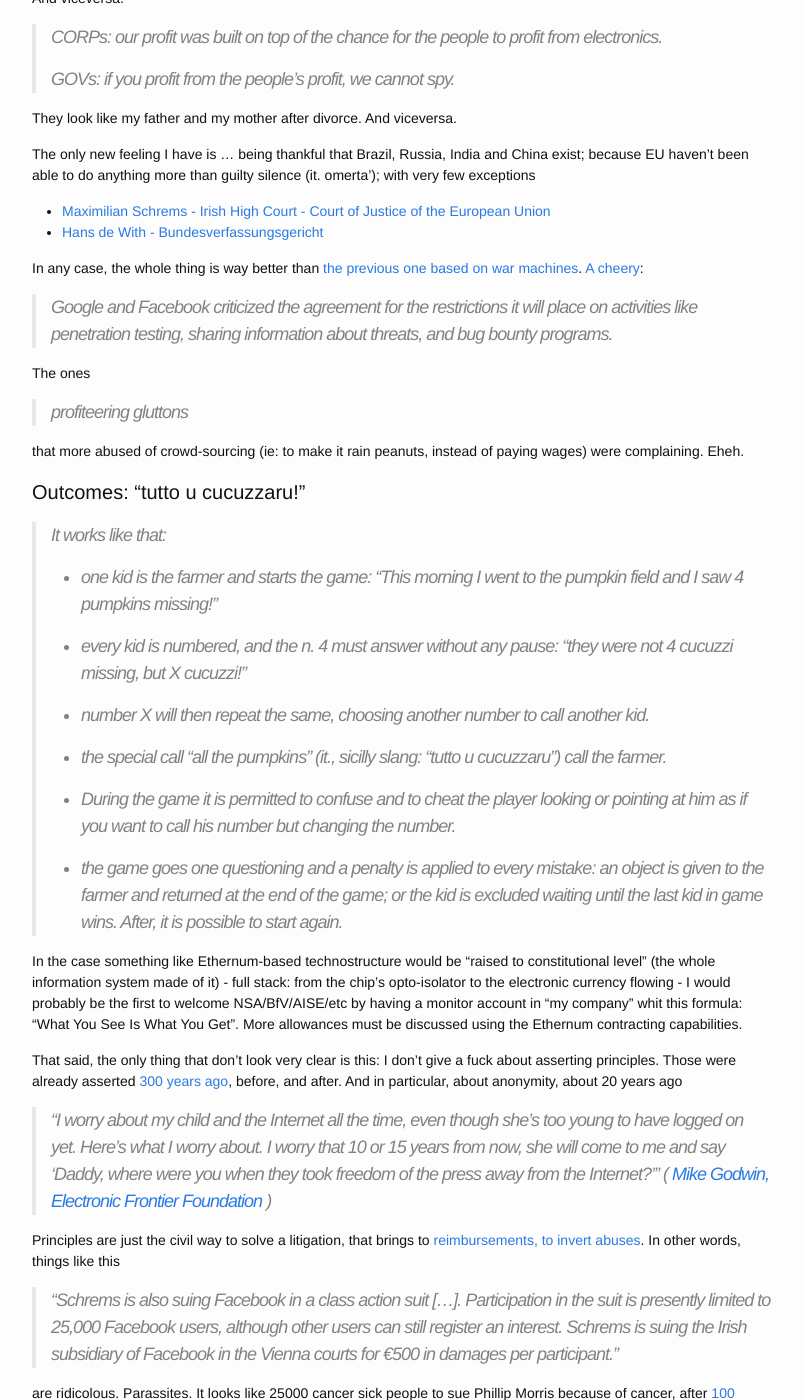
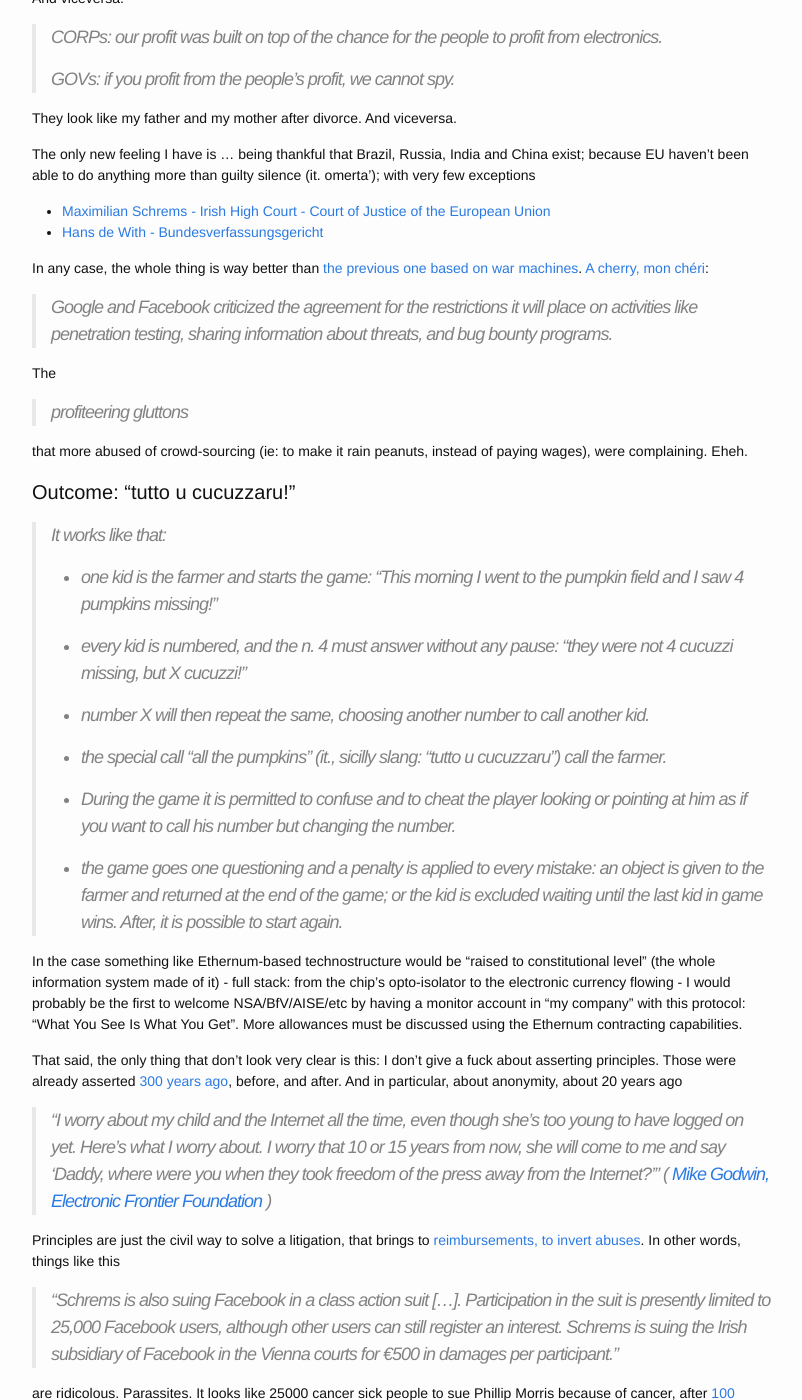
Before and after one commit to rootkovska/rootkovska.github.io, a Jekyll site: the page built from _posts/2015-12-27-PastaCiccia.md, in a window 1280 px wide and 1400 px high, scrolled down 3467 px. Shown: the whole window, without its empty margins (238-1040 px from the left). Built offline with Jekyll 4.4.1, drawn with Linux system fonts in a browser that asks for light colours; Markdown is read by kramdown in place of the engine named in the settings; some of the changed text lies outside the part shown.

Commit message:
Fix PastaCiccia

```diff
--- a/_posts/2015-12-27-PastaCiccia.md
+++ b/_posts/2015-12-27-PastaCiccia.md
@@ -101,17 +101,17 @@ The only new feeling I have is ... being thankful that Brazil, Russia, India and
 * [Maximilian Schrems - Irish High Court - Court of Justice of the European Union](https://en.wikipedia.org/wiki/Max_Schrems#.27Europe_v_Facebook.27_lawsuit)
 * [Hans de With - Bundesverfassungsgericht](http://www.ip-watch.org/2015/12/02/german-intelligence-services-oversight-body-files-action-against-government/)
 
-In any case, the whole thing is way better than [the previous one based on war machines](https://en.wikipedia.org/wiki/Wassenaar_Arrangement). [A cheery](https://en.wikipedia.org/wiki/Wassenaar_Arrangement#2013_Amendments):
+In any case, the whole thing is way better than [the previous one based on war machines](https://en.wikipedia.org/wiki/Wassenaar_Arrangement). [A cherry, mon chéri](https://en.wikipedia.org/wiki/Wassenaar_Arrangement#2013_Amendments):
 
 >  Google and Facebook criticized the agreement for the restrictions it will place on activities like penetration testing, sharing information about threats, and bug bounty programs.
 
-The ones
+The
 
 > profiteering gluttons
 
-that more abused of crowd-sourcing (ie: to make it rain peanuts, instead of paying wages) were complaining. Eheh.
+that more abused of crowd-sourcing (ie: to make it rain peanuts, instead of paying wages), were complaining. Eheh.
 
-# Outcomes: "tutto u cucuzzaru!"
+# Outcome: "tutto u cucuzzaru!"
 
 > It works like that:
 >
@@ -127,8 +127,7 @@ that more abused of crowd-sourcing (ie: to make it rain peanuts, instead of payi
 >
 > - the game goes one questioning and a penalty is applied to every mistake: an object is given to the farmer and returned at the end of the game; or the kid is excluded waiting until the last kid in game wins. After, it is possible to start again.
 
-
-In the case something like Ethernum-based technostructure would be "raised to constitutional level" (the whole information system made of it) - full stack: from the chip's opto-isolator to the electronic currency flowing - I would probably be the first to welcome NSA/BfV/AISE/etc by having a monitor account in "my company" whit this formula: "What You See Is What You Get". More allowances must be discussed using the Ethernum contracting capabilities.
+In the case something like Ethernum-based technostructure would be "raised to constitutional level" (the whole information system made of it) - full stack: from the chip's opto-isolator to the electronic currency flowing - I would probably be the first to welcome NSA/BfV/AISE/etc by having a monitor account in "my company" with this protocol: "What You See Is What You Get". More allowances must be discussed using the Ethernum contracting capabilities.
 
 That said, the only thing that don't look very clear is this: I don't give a fuck about asserting principles. Those were already asserted [300 years ago](https://en.wikipedia.org/wiki/Sapere_aude), before, and after. And in particular, about anonymity, about 20 years ago
 
@@ -143,26 +142,38 @@ are ridicolous. Parassites. It looks like 25000 cancer sick people to sue Philli
 These instead, are not
 
 > "[His](https://en.wikipedia.org/wiki/Mark_Zuckerberg) personal wealth, as of December 2015, is estimated to be $46 billion"
+>
 > [charity for](https://en.wikipedia.org/wiki/Chan_Zuckerberg_Initiative) "up to $1 billion in shares in each of the next three years".
+>
 > [Telecommunications regulators in India](http://bits.blogs.nytimes.com/2015/12/23/indian-regulators-suspend-facebooks-free-basic-services/?_r=1) have ordered the suspension of Facebook’s controversial program to bring free basic Internet services to mobile phone users in the country. [...] Facebook and its partners are violating the principle of net neutrality [...] the program offers free web searches using Microsoft’s Bing service but Google searches incur a charge.
 
-It means that that's not charity, nor philanthropy. And this states that Facebook was a scam
+It means that that's not charity, nor philanthropy. And if you read it vertically: "His charity for Telecommunications regulators in India", it is even worse.
+
+<iframe width="560" height="315" src="https://www.youtube.com/embed/lSzw5XyVQfY">Skinny fat bastard- Austin powers</iframe>
+
+Finally, this states that Facebook was a scam
 
 * http://curia.europa.eu/juris/document/document.jsf?text=&docid=169195&pageIndex=0&doclang=EN&mode=req&dir=&occ=first&part=1&cid=80225
 
 And the same applies to any on-line data-related business activity. Google included.
 
-We - the hacktivists, only - want those money back. On our desks.
+We - the hacktivists, only - want those money back, only. On our desks
 
-Without the need [to apply at some kind of dark office](https://privacyinternational.org/illegalspying), [to step as foreigners into a lesser rights jurisdiction](http://www.thenewamerican.com/usnews/constitution/item/17008-fourth-amendment-and-foreigners-does-it-apply), [from remote by using an industry-standard computer instead of anyone](http://www.theregister.co.uk/2015/12/22/silicon_valley_expected_to_launch_counter_attack_on_snooping_bill/), and without being profiled ([AGAIN!](http://mfp19.github.io/2015/12/26/Profile.html#analprobe)) first.
+* Without the need [to apply at some kind of dark office](https://privacyinternational.org/illegalspying), [to step as foreigners into a lesser rights jurisdiction](http://www.thenewamerican.com/usnews/constitution/item/17008-fourth-amendment-and-foreigners-does-it-apply), [from remote by using an industry-standard computer instead of anyone](http://www.theregister.co.uk/2015/12/22/silicon_valley_expected_to_launch_counter_attack_on_snooping_bill/), and without being profiled ([AGAIN!](http://mfp19.github.io/2015/12/26/Profile.html#analprobe)) first
 
-Without Daddy Zuckerberg to bind them to a contract before delivery: we'll finalize the money later, according to our comprehension of [capabilities and needs](http://mfp19.github.io/2015/12/25/Aethernum.html#previous); [not by proxy](https://en.wikipedia.org/wiki/The_Giving_Pledge).
+<iframe width="560" height="315" src="https://www.youtube.com/embed/_w-Rhd8x6WU">Road Trip (2000)</iframe>
+
+* Without Daddy Zuckerberg to bind them to a contract before delivery: we'll finalize the money later, according to our comprehension of [capabilities and needs](http://mfp19.github.io/2015/12/25/Aethernum.html#previous); [not by proxy](https://en.wikipedia.org/wiki/The_Giving_Pledge).
 
 Twenty years ago I was there, I've been here all this time doing [the same thing](http://mfp19.github.io/2015/12/26/Profile.html#analprobe) ([again](http://www.parliament.uk/business/committees/committees-a-z/joint-select/draft-investigatory-powers-bill/news-parliament-2015/journalists-lawyers-mobile-companies-evidence--/), and [again](https://www.openrightsgroup.org/blog/2015/how-the-investigatory-powers-bill-will-affect-internet-service-providers), and [again](http://arstechnica.com/tech-policy/2015/11/uk-isp-boss-points-out-massive-technical-flaws-in-investigatory-powers-bill/), and [again](http://arstechnica.com/tech-policy/2015/11/the-snoopers-charter-would-devastate-computer-security-research-in-the-uk/)); and I still haven't found time to make a kid because I'm worried about not being able to be anonymous myself, in order to keep him anonymous as well. Safe. I call it "social responsibility"
 
+> You cannot escape the responsibility of tomorrow by evading it today. ([Abraham Lincoln](http://www.brainyquote.com/quotes/quotes/a/abrahamlin101733.html))
+
+That is the opposite of "social network"; the opposite of monetizing other people.
+
 <iframe width="560" height="315" src="https://www.youtube.com/embed/watch?v=Yn0mglH7XLk">Excerpt from the documentary "Terms And Conditions May Apply"</iframe>
 
-That is the opposite of a "social network". Don't worry Zukky, there's no need for you to go to Europe to be sentenced - you're not Edward Snowden - your company's money only, have to travel. All the ones that I refused since Google inception.
+Don't worry Zukky, there's no need for you to go to Europe to be sentenced - you're not Edward Snowden - your company's money only, have to travel. All the ones that I refused since Google inception, because of my ethical concerns about privacy.
 
 <iframe width="560" height="315" src="https://www.youtube.com/embed/watch?v=K6YOd56yky0">BUFFONE a Silvio Berlusconi di Piero Ricca</iframe>
 
```
